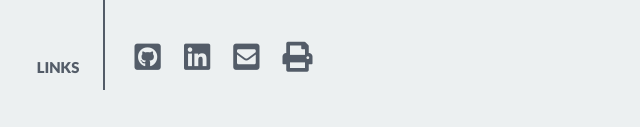
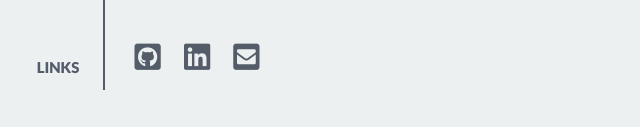
Before and after one commit to cwibowo330/resume, a plain HTML site: page index.html in a window 1280 px wide. Shown: the part 1133-1260 px from the top of the page, 394-1034 px from the left. Drawn offline with nearby package versions, Linux system fonts and the light colour scheme.

Commit message:
Update index.html

```diff
--- a/index.html
+++ b/index.html
@@ -78,7 +78,7 @@
                     <a href="https://github.com/cwibowo330" target="_blank"><i class="fab fa-github-square"></i></a>
                     <a href="https://www.linkedin.com/in/claudia-wibowo" target="_blank"><i class="fab fa-linkedin"></i></a>
                     <a href="mailto:claudiawibowo@gmail.com" target="_blank"><i class="fas fa-envelope-square"></i></a>
-                    <a href="./files/ClaudiaWibowoResume.pdf" target="_blank"><i class="fas fa-print"></i></a>
+
             </div>
         </div>
 
```
